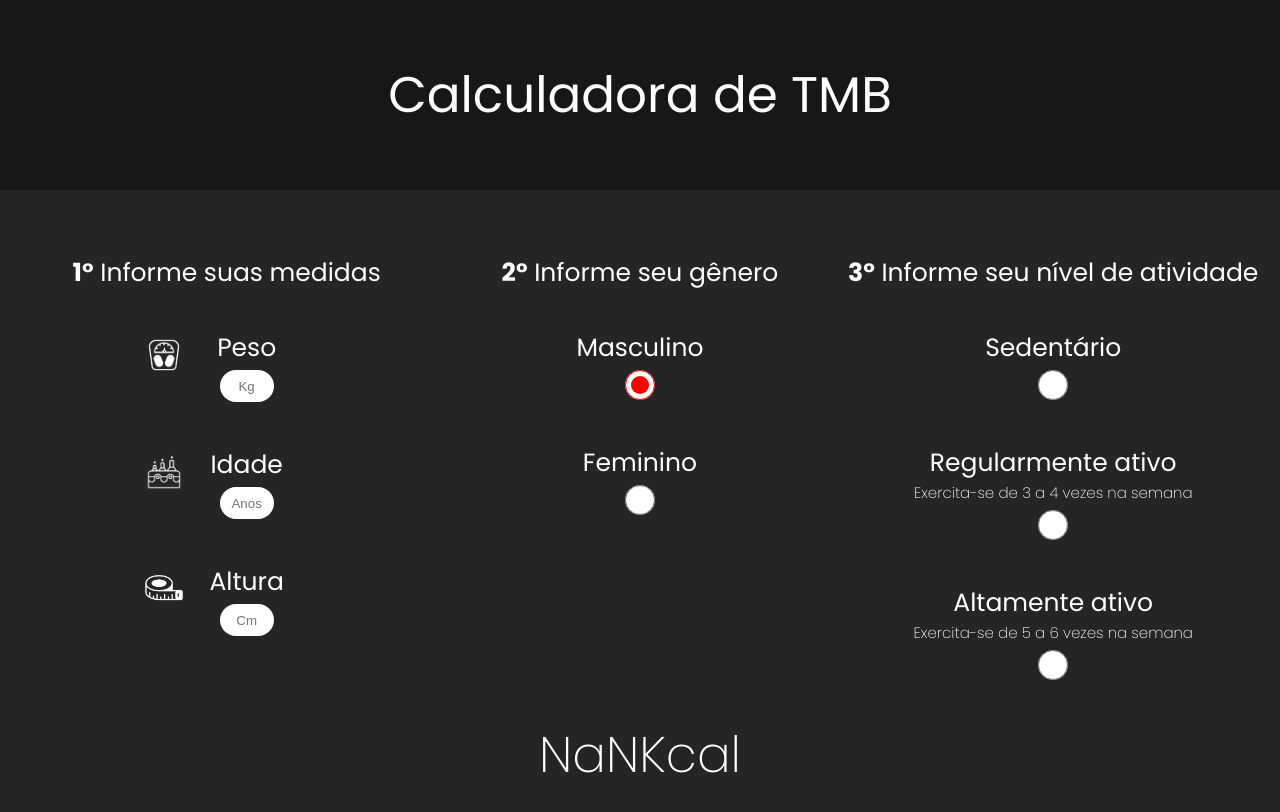
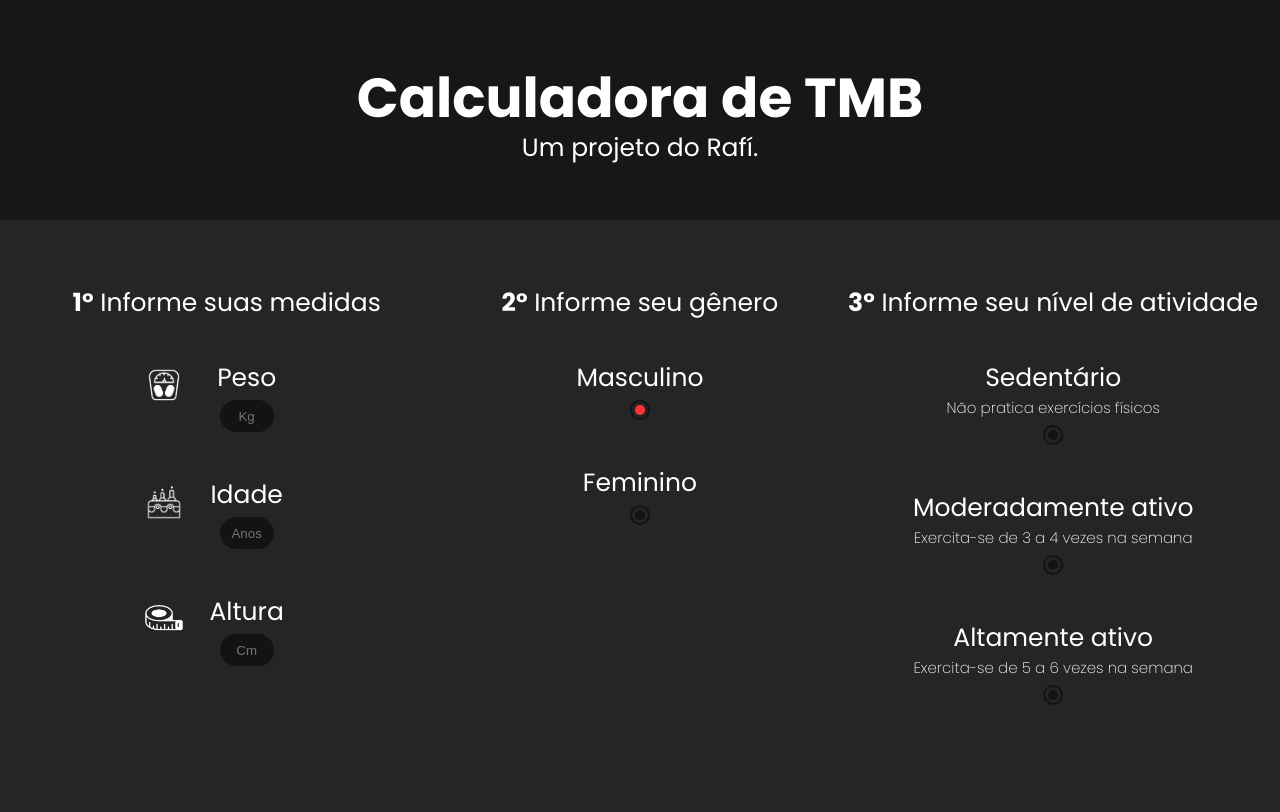
Before and after one commit to RafiMota/Projeto---Taxa-met.-Basal, a plain HTML site: page index.html in a window 1280 px wide. Both pictures are taken after a click on the radio button 639 px from the left and 385 px from the top of the page. Drawn offline with Linux system fonts and the light colour scheme.

Commit message:
Lógica pronta, só faltam ajustes no front.

```diff
--- a/CSS/style.css
+++ b/CSS/style.css
@@ -1,6 +1,22 @@
 ::selection {
 	background: #000;
-    color: #fff ;
+	color: #fff;
+}
+
+::-webkit-scrollbar {
+	width: 10px;
+}
+
+::-webkit-scrollbar-track {
+	background: #252525;
+}
+
+::-webkit-scrollbar-thumb {
+	background: #191919;
+}
+
+::-webkit-scrollbar-thumb:hover {
+	background: #131313;
 }
 
 html {
@@ -9,17 +25,23 @@ html {
 	font-size: 62.5%;
 	background: #252525;
 	color: white;
-    font-family: 'Poppins', sans-serif;
+	font-family: "Poppins", sans-serif;
 }
 
 h1 {
 	padding: 1rem;
-    font-size: 5.0rem;
-    font-weight: 400;
+	font-size: 5.5rem;
+	font-weight: 600;
 }
 
 h2 {
 	padding-bottom: 5rem;
+	font-size: 2.5rem;
+	font-weight: 400;
+}
+
+header > h2 {
+	padding-bottom: 0rem;
 	font-size: 2.5rem;
 	font-weight: 400;
 }
@@ -35,7 +57,7 @@ header {
 	background: #171717;
 }
 
-span>img {
+span > img {
 	width: 4rem;
 	position: relative;
 	float: left;
@@ -46,7 +68,6 @@ span>img {
 	/* background: #fff; */
 }
 
-
 .coluna {
 	float: left;
 	width: 33.33%;
@@ -54,7 +75,7 @@ span>img {
 	text-align: center;
 }
 
-.coluna>p {
+.coluna > p {
 	font-size: 1.5rem;
 }
 
@@ -64,7 +85,7 @@ span>img {
 	}
 }
 
-section>p {
+section > p {
 	margin: 10px;
 	font-size: 3rem;
 	font-weight: 200;
@@ -75,12 +96,12 @@ main {
 	padding: 2rem;
 }
 
-
 p#resultado {
 	margin: 10rem;
-    font-size: 5.0rem;
+	font-size: 5rem;
 	text-align: center;
-    font-weight: 100;
+	font-weight: 500;
+
 }
 
 input {
@@ -88,7 +109,8 @@ input {
 	border-width: 0rem;
 	border-color: black;
 	accent-color: red;
-
+	background-color: #131313;
+    color: white;
 	text-align: center;
 	display: block;
 	margin-left: auto;
@@ -98,3 +120,17 @@ input {
 	margin-top: 1rem;
 	margin-bottom: 5rem;
 }
+
+input[type="radio"] {
+	appearance: none;
+	width: 20px;
+	height: 20px;
+	border: 2px solid #131313;
+	border-radius: 50%;
+	background-clip: content-box;
+	padding: 3px;
+}
+
+input[type="radio"]:checked {
+	background-color: #f33;
+}
--- a/index.html
+++ b/index.html
@@ -19,7 +19,7 @@
 	<body>
 		<header>
 			<h1>Calculadora de TMB</h1>
-			<!-- <h2></h2> -->
+			<h2>Um projeto do Rafí.</h2>
 		</header>
 
 		<main>
@@ -32,7 +32,7 @@
 						id="peso"
 						type="text"
 						placeholder="Kg"
-						onblur="getVal()"
+						onblur="attVal()"
 						maxlength="3"
 					/>
 					<span><img src="assets/idade - tema escuro.png" alt="" /></span>
@@ -41,7 +41,7 @@
 						id="idade"
 						type="text"
 						placeholder="Anos"
-						onblur="getVal()"
+						onblur="attVal()"
 						maxlength="3"
 					/>
 					<span><img src="assets/altura - tema escuro.png" alt="" /></span>
@@ -50,7 +50,7 @@
 						id="altura"
 						type="text"
 						placeholder="Cm"
-						onblur="getVal()"
+						onblur="attVal()"
 						maxlength="3"
 					/>
 				</section>
@@ -61,6 +61,7 @@
 					<label>Masculino</label>
 					<input
 						type="radio"
+						class="radio_input"
 						name="genero"
 						value="masculino"
 						maxlength="3"
@@ -69,6 +70,7 @@
 					<label>Feminino</label>
 					<input
 						type="radio"
+						class="radio_input"
 						name="genero"
 						value="feminino"
 						maxlength="3"
@@ -79,36 +81,42 @@
 				<section class="coluna">
 					<h2><strong>3°</strong> Informe seu nível de atividade</h2>
 					<label>Sedentário</label>
+					<p>Não pratica exercícios físicos</p>
 					<input
 						type="radio"
+						class="radio_input"
 						name="atividade"
-						value="masculino"
+						value="1.2"
 						maxlength="3"
-						onclick="atvMod()"
+						onclick="attVal()"
 					/>
-					<label>Regularmente ativo</label>
+					<label>Moderadamente ativo</label>
 					<p>Exercita-se de 3 a 4 vezes na semana</p>
 					<input
 						type="radio"
+						class="radio_input"
 						name="atividade"
-						value="feminino"
+						value="1.55"
 						maxlength="3"
-						onclick="atvMod()"
+						onclick="attVal()"
 					/>
 					<label>Altamente ativo</label>
 					<p>Exercita-se de 5 a 6 vezes na semana</p>
 					<input
 						type="radio"
+						class="radio_input"
 						name="atividade"
-						value="feminino"
+						value="1.725"
 						maxlength="3"
-						onclick="atvMod()"
+						onclick="attVal()"
 					/>
 				</section>
 			</form>
 			<p id="resultado"></p>
 		</main>
 
+		<footer></footer>
+
 		<script src="main.js"></script>
 	</body>
 </html>
--- a/main.js
+++ b/main.js
@@ -1,58 +1,46 @@
-
-    // Pra homem
-    // let resultado = 1.725 * (66 + ((13.7 * parseInt(peso)) + (5 * parseInt(altura)) - (6.8 * parseInt(idade))))
-
-    //     Taxa de atividade:
-    // Sedentários (pouco ou nenhum exercício) fator = 1.2
-    // Levemente ativo (exercício leve 1 a 3 dias por semana) fator = 1.375
-    // Moderadamente ativo (exercício moderado, faz esportes 3 a 5 dias por semana) fator = 1.55
-    // Altamente ativo (exercício pesado de 5 a 6 dias por semana) fator = 1.725
-    // Extremamente ativo (exercício pesado diariamente e até 2 vezes por dia) fator = 1.9
-
 
     let resultado
     let modGenero
-let genSelecionado
+    let genSelecionado, atvSelecionada
     let peso, altura, idade
 
     function attVal() {
-    let radioBtn = document.querySelectorAll('input[name="genero"]')
+        peso = document.getElementById("peso").value
+        idade = document.getElementById("idade").value
+        altura = document.getElementById("altura").value
 
-    for(radioBtn of radioBtn) {
-        if (radioBtn.checked) {
-            genSelecionado = radioBtn.value
+        let radioBtnGen = document.querySelectorAll('input[name="genero"]')
+        let radioBtnAtv = document.querySelectorAll('input[name="atividade"]')
+
+        for(radioBtnAtv of radioBtnAtv) {
+            if (radioBtnAtv.checked) {
+                atvSelecionada = radioBtnAtv.value
+                break;
+            }
+        }
+
+        for(radioBtnGen of radioBtnGen) {
+            if (radioBtnGen.checked) {
+                genSelecionado = radioBtnGen.value
                 break;
 
             }
         }
+
+        /*  DEBUG
         console.log(genSelecionado)
+        console.log(idade)
+        console.log(atvSelecionada)
+        */
 
-
-    if(peso == 0 || idade == 0 || altura == 0 || genSelecionado == undefined) {
+        if(peso == 0 || idade == 0 || altura == 0 || genSelecionado == undefined || atvSelecionada == undefined) {
             document.getElementById("resultado").innerHTML = ""
         } else {
             if (genSelecionado == "masculino") {
-            resultado = 1.2 * (66 + ((13.7 * parseInt(peso)) + (5 * parseInt(altura)) - (6.8 * parseInt(idade))))
+                resultado = parseFloat(atvSelecionada) * (66 + ((13.7 * parseInt(peso)) + (5 * parseInt(altura)) - (6.8 * parseInt(idade))))
             } else if (genSelecionado == "feminino") {
-            resultado = 1.2 * (655 + ((9.6 * parseInt(peso)) + (1.8 * parseInt(altura)) - (4.7 * parseInt(idade))))
+                resultado = parseFloat(atvSelecionada) * (655 + ((9.6 * parseInt(peso)) + (1.8 * parseInt(altura)) - (4.7 * parseInt(idade))))
             }
-
+            document.getElementById("resultado").innerHTML = "Seu consumo diário é de " + parseInt(resultado) + "Kcal"
         }
-    document.getElementById("resultado").innerHTML = parseInt(resultado) + "Kcal"
     }
-
-function getVal() {
-    peso = document.getElementById("peso").value
-    idade = document.getElementById("idade").value
-    altura = document.getElementById("altura").value
-    //{66 + [(13,7 x Peso(kg)) + ( 5 x Altura(cm)) – (6,8 x Idade(anos))]}
-
-
-
-    // if (altura > 10) {
-    //     document.getElementById("resultado").innerHTML = altura
-    // } else {
-    //     document.getElementById("resultado").innerHTML = altura
-    // }
-
-}
```
Lines whose indentation alone changed are shown as unchanged.
